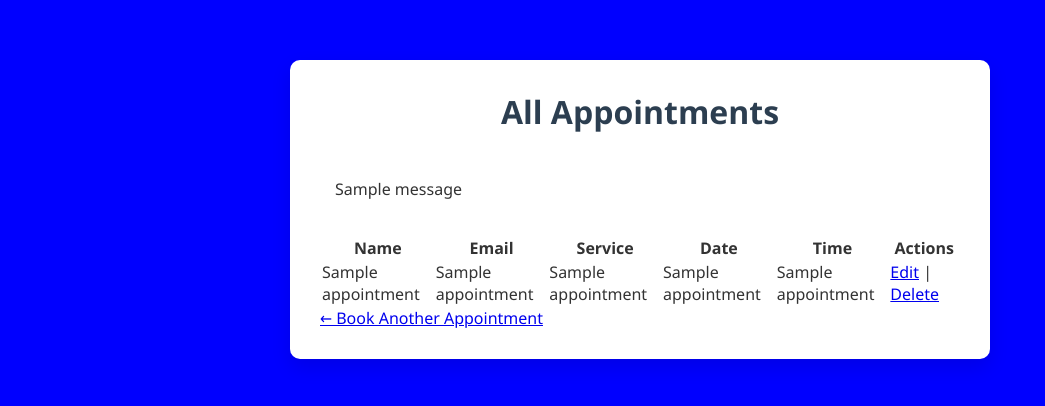
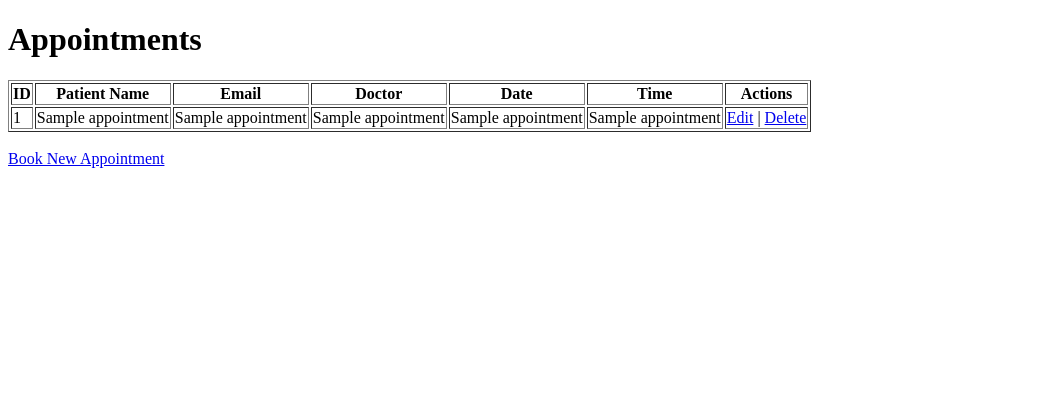
Before and after one commit to Chandana64-svg/Adsd_project, a Flask app: template templates/appointments.html in a window 1280 px wide. Shown: the top 406 px of the page, without its empty margins (0-1045 px from the left). Run offline with Flask 3, Linux system fonts and the light colour scheme; the template is opened without the code that fills it: most values are stand-ins (such as "Sample title", 1, 10 or a date in 2020); one stand-in notice (Sample message) is shown; parts of the project's set-up code (start-up, migrations or seed data) failed here and were passed over.

Commit message:
Update appointments.html

```diff
--- a/templates/appointments.html
+++ b/templates/appointments.html
@@ -1,50 +1,44 @@
 <!DOCTYPE html>
-<html>
+<html lang="en">
 <head>
     <meta charset="UTF-8">
+    <meta name="viewport" content="width=device-width, initial-scale=1.0">
     <title>Appointments</title>
-    <meta name="viewport" content="width=device-width, initial-scale=1.0">
-    <link rel="stylesheet" href="{{ url_for('static', filename='styles.css') }}">
 </head>
 <body>
-<div class="container">
-    <h1>All Appointments</h1>
+    <h1>Appointments</h1>
 
-    {% with messages = get_flashed_messages() %}
-      {% if messages %}
-        <div class="flash">
-            {% for message in messages %}
-                <p>{{ message }}</p>
-            {% endfor %}
-        </div>
-      {% endif %}
-    {% endwith %}
-
-    <table>
+    <table border="1">
+        <thead>
             <tr>
-            <th>Name</th>
+                <th>ID</th>
+                <th>Patient Name</th>
                 <th>Email</th>
-            <th>Service</th>
+                <th>Doctor</th>
                 <th>Date</th>
                 <th>Time</th>
                 <th>Actions</th>
             </tr>
-        {% for a in appointments %}
+        </thead>
+        <tbody>
+            {% for appointment in appointments %}
             <tr>
-            <td>{{ a[1] }}</td>
-            <td>{{ a[2] }}</td>
-            <td>{{ a[3] }}</td>
-            <td>{{ a[4] }}</td>
-            <td>{{ a[5] }}</td>
+                <td>{{ appointment[0] }}</td>
+                <td>{{ appointment[1] }}</td>
+                <td>{{ appointment[2] }}</td>
+                <td>{{ appointment[3] }}</td>
+                <td>{{ appointment[4] }}</td>
+                <td>{{ appointment[5] }}</td>
                 <td>
-                <a href="/edit/{{ a[0] }}">Edit</a> |
-                <a href="/delete/{{ a[0] }}" onclick="return confirm('Are you sure?');">Delete</a>
+                    <a href="{{ url_for('edit', id=appointment[0]) }}">Edit</a> |
+                    <a href="{{ url_for('delete', id=appointment[0]) }}">Delete</a>
                 </td>
             </tr>
             {% endfor %}
+        </tbody>
     </table>
 
-    <a href="/">← Book Another Appointment</a>
-</div>
+    <br>
+    <a href="{{ url_for('index') }}">Book New Appointment</a>
 </body>
 </html>
```
Lines whose indentation alone changed are shown as unchanged.
